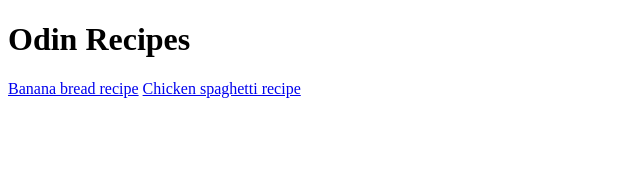
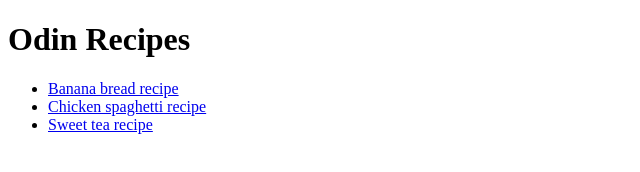
Before and after one commit to tian-suan-ji/odin-recipes, a plain HTML site: page index.html in a window 1280 px wide. Shown: the whole page, without its empty margins (0-640 px from the left). Drawn offline with Linux system fonts and the light colour scheme.

Commit message:
list recipe links

```diff
--- a/index.html
+++ b/index.html
@@ -5,9 +5,13 @@
     <meta name="viewport" content="width=device-width, initial-scale=1.0">
     <title>Odin Recipes</title>
 </head>
+
 <body>
     <h1>Odin Recipes</h1>
-    <a href="./recipes/bananabread.html" target="blank" rel="noreferrer">Banana bread recipe</a>
-    <a href="./recipes/chickenspaghetti.html" target="blank" rel="noreferrer">Chicken spaghetti recipe</a>
+    <ul>
+        <li><a href="./recipes/bananabread.html" target="blank" rel="noreferrer">Banana bread recipe</a></li>
+        <li><a href="./recipes/chickenspaghetti.html" target="blank" rel="noreferrer">Chicken spaghetti recipe</a></li>
+        <li><a href="./recipes/sweettea.html" target="balnk" rel="noreferrer">Sweet tea recipe</a></li>
+    </ul>
 </body>
 </html>
```
